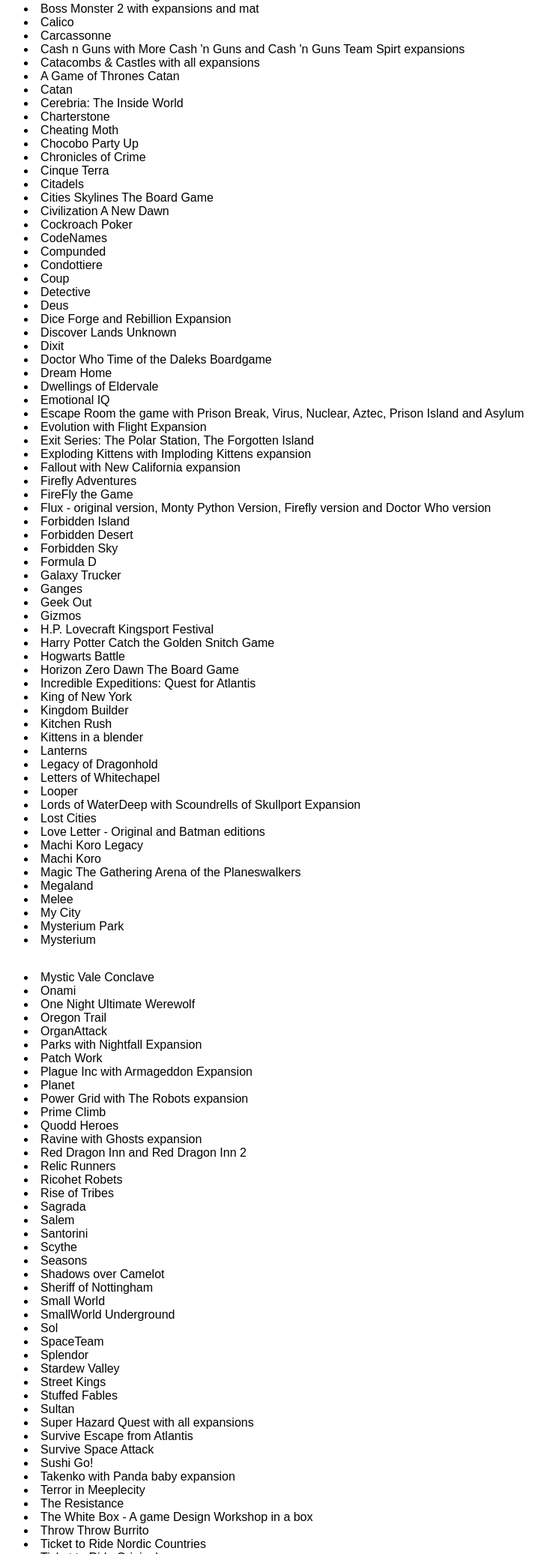
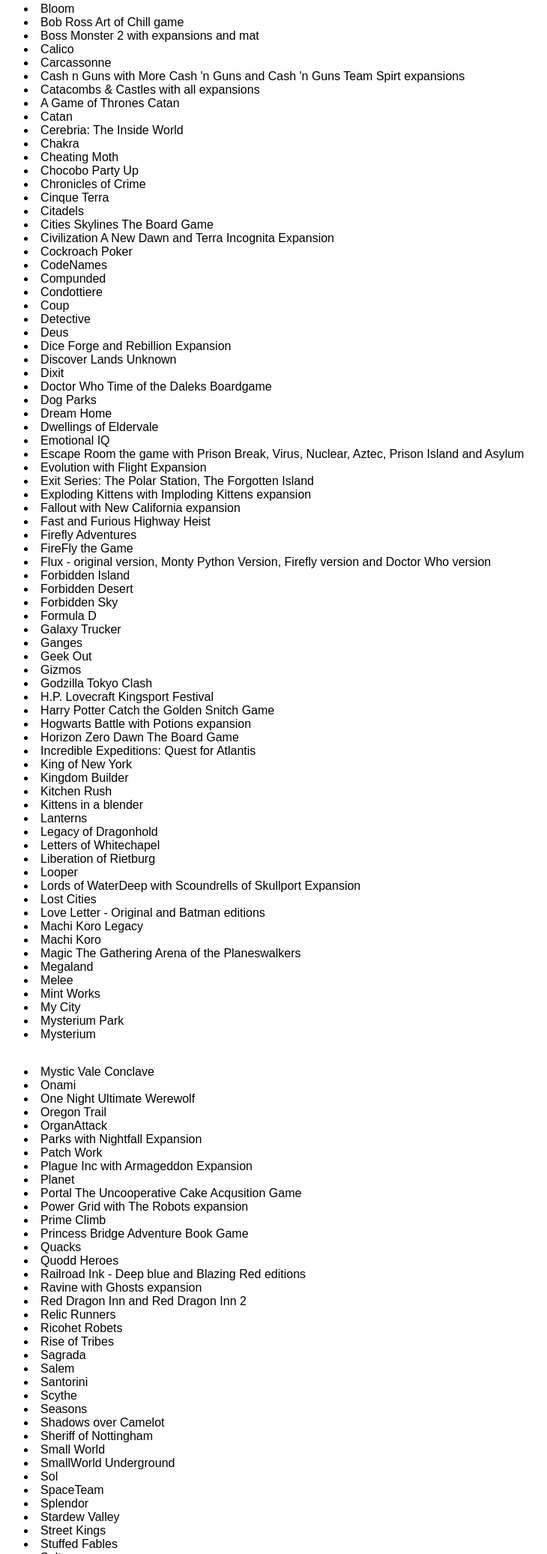
Before and after one commit to bluedemon82384/bluegiraffesgames, a plain HTML site: page index.html in a window 1280 px wide. Shown: the part 727-2800 px from the top of the page at 75% size, without its empty margins (195-925 px from the left). Drawn offline with Linux system fonts and the light colour scheme.

Commit message:
Add files via upload

```diff
--- a/index.html
+++ b/index.html
@@ -69,6 +69,7 @@
                  <li>10 mins to kill</li>
                  <li>7 Wonders Duel</li>
                  <li>Above and Below</li>
+                 <li>Aftermath</li>
                  <li>Agricola</li>
                  <li>Anachrony</li>
                  <li>and then we held Hands</li>
@@ -80,6 +81,7 @@
                  <li>Bananagrams</li>
                  <li>Bang card edition</li>
                  <li>Biblios</li>
+                 <li>Bloom</li>
                  <li>Bob Ross Art of Chill game</li>
                  <li>Boss Monster 2 with expansions and mat</li>
                  <li>Calico</li>
@@ -89,14 +91,14 @@
                  <li>A Game of Thrones Catan</li>
                  <li>Catan</li>
                  <li>Cerebria: The Inside World</li>
-                 <li>Charterstone</li>
+                 <li>Chakra</li>
                  <li>Cheating Moth</li>
                  <li>Chocobo Party Up</li>
                  <li>Chronicles of Crime</li>
                  <li>Cinque Terra</li>
                  <li>Citadels</li>
                  <li>Cities Skylines The Board Game</li>
-                 <li>Civilization A New Dawn</li>
+                 <li>Civilization A New Dawn and Terra Incognita Expansion</li>
                  <li>Cockroach Poker</li>
                  <li>CodeNames</li>
                  <li>Compunded</li>
@@ -108,6 +110,7 @@
                  <li>Discover Lands Unknown</li>
                  <li>Dixit</li>
                  <li>Doctor Who Time of the Daleks Boardgame</li>
+                 <li>Dog Parks</li>
                  <li>Dream Home</li>
                  <li>Dwellings of Eldervale</li>
                  <li>Emotional IQ</li>
@@ -116,6 +119,7 @@
                  <li>Exit Series: The Polar Station, The Forgotten Island</li>
                  <li>Exploding Kittens with Imploding Kittens expansion</li>
                  <li>Fallout with New California expansion</li>
+                 <li>Fast and Furious Highway Heist</li>
                  <li>Firefly Adventures</li>
                  <li>FireFly the Game</li>
                  <li>Flux - original version, Monty Python Version, Firefly version and Doctor Who version</li>
@@ -127,9 +131,10 @@
                  <li>Ganges</li>
                  <li>Geek Out</li>
                  <li>Gizmos</li>
+                 <li>Godzilla Tokyo Clash</li>
                  <li>H.P. Lovecraft Kingsport Festival</li>
                  <li>Harry Potter Catch the Golden Snitch Game</li>
-                 <li>Hogwarts Battle</li>
+                 <li>Hogwarts Battle with Potions expansion</li>
                  <li>Horizon Zero Dawn The Board Game</li>
                  <li>Incredible Expeditions: Quest for Atlantis</li>
                  <li>King of New York</li>
@@ -139,6 +144,7 @@
                  <li>Lanterns</li>
                  <li>Legacy of Dragonhold</li>
                  <li>Letters of Whitechapel</li>
+                 <li>Liberation of Rietburg</li>
                  <li>Looper</li>
                  <li>Lords of WaterDeep with Scoundrells of Skullport Expansion</li>
                  <li>Lost Cities</li>
@@ -148,6 +154,7 @@
                  <li>Magic The Gathering Arena of the Planeswalkers</li>
                  <li>Megaland</li>
                  <li>Melee</li>
+                 <li>Mint Works</li>
                  <li>My City</li>
                  <li>Mysterium Park</li>
                  <li>Mysterium</li>
@@ -167,9 +174,13 @@
                  <li>Patch Work</li>
                  <li>Plague Inc with Armageddon Expansion</li>
                  <li>Planet</li>
+                 <li>Portal The Uncooperative Cake Acqusition Game</li>
                  <li>Power Grid with The Robots expansion</li>
                  <li>Prime Climb</li>
+                 <li>Princess Bridge Adventure Book Game</li>
+                 <li>Quacks</li>
                  <li>Quodd Heroes</li>
+                 <li>Railroad Ink - Deep blue and Blazing Red editions</li>
                  <li>Ravine with Ghosts expansion</li>
                  <li>Red Dragon Inn and Red Dragon Inn 2</li>
                  <li>Relic Runners</li>
@@ -206,12 +217,16 @@
                  <li>Tokaido with Crossroads expansion</li>
                  <li>Trails</li>
                  <li>Trickerion with all expansions</li>
+                 <li>Trudvang Legends and all Expansions</li>
                  <li>Tsuro</li>
+                 <li>Venn</li>
                  <li>Via Nebula</li>
                  <li>Villainous</li>
+                 <li>Vinland</li>
                  <li>Viticulture</li>
                  <li>We Didn't Playtest this at all</li>
                  <li>Werewolf</li>
+                 <li>Wingspan</li>
                  <li>Zombicide Black Plague with Wulfsburg and all expansions for Black Plague</li>
                 </p>
               </div>
@@ -235,6 +250,7 @@
               <li>Bring out yer dead</li>
               <li>Camelot: The Build</li>
               <li>Cards Against Humanity</li>
+              <li>Charterstone</li>
               <li>Chrononauts</li>
               <li>Dice City</li>
               <li>Dogs</li>
```
